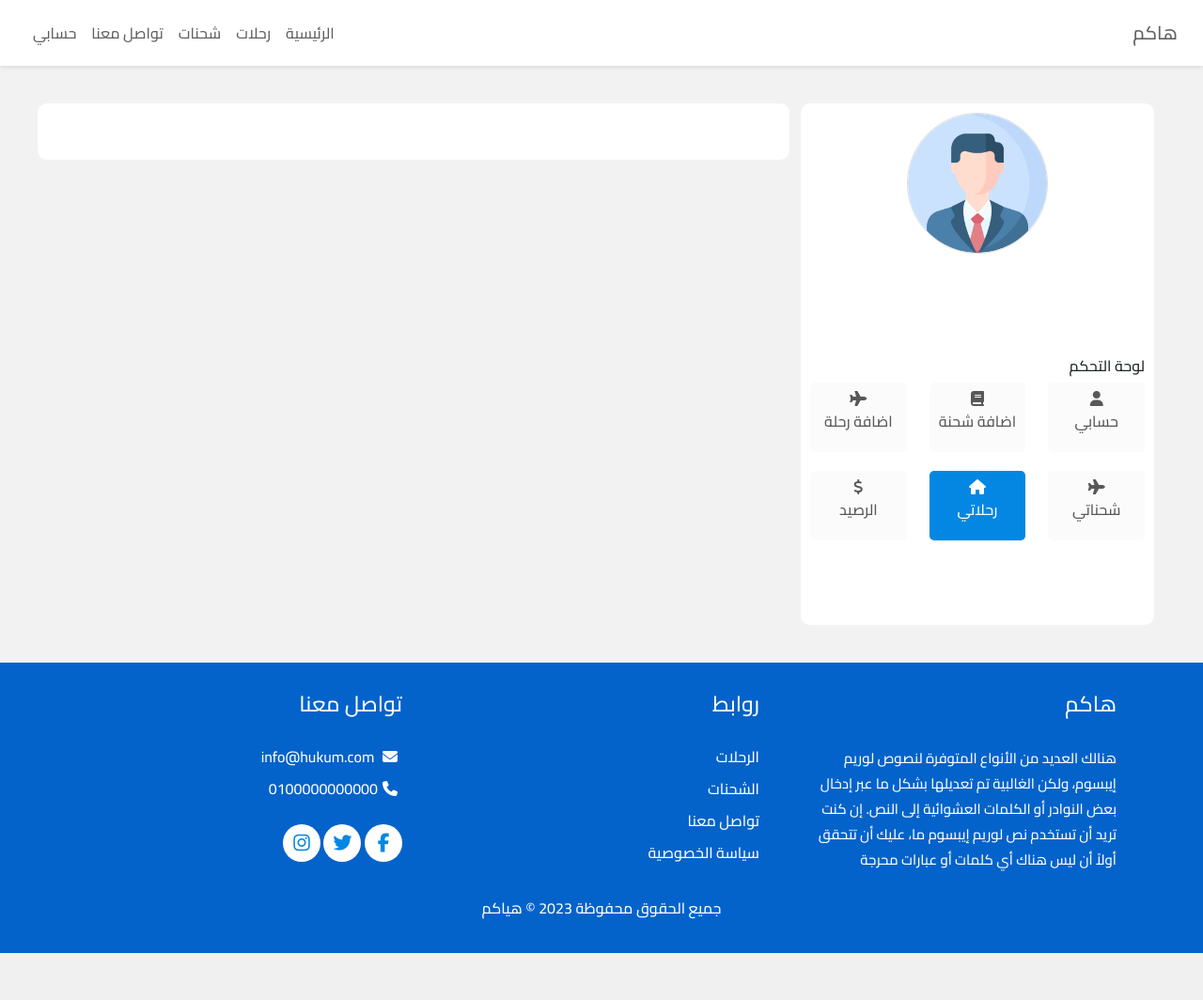
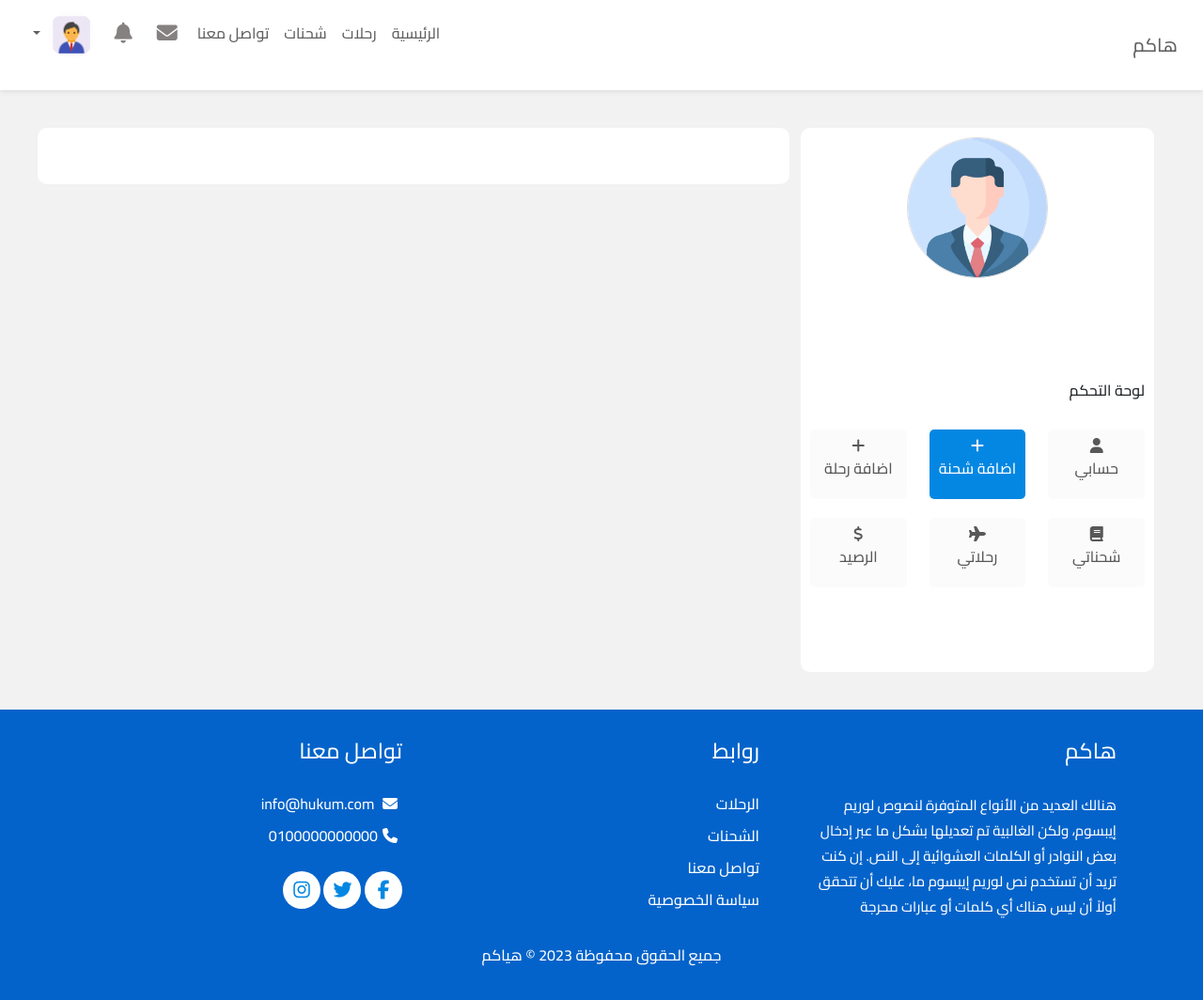
Before and after one commit to mohamedramadan29/hakum, a PHP site: page /all_travel.php in a window 1280 px wide. Shown: the whole page at 94% size. Before the commit the page ends 1014 px from the top, so only its background shows below. Run offline with PHP 8.4, Linux system fonts and the light colour scheme; the visitor is signed in with stand-in values (Sample User, id 1); data that the repository does not hold is empty; some libraries are stand-ins or nearby versions.

Commit message:
new update

```diff
--- a/all_travel.php
+++ b/all_travel.php
@@ -32,6 +32,7 @@ $userdata = $stmt->fetch();
                         </div>
                         <div class="control_setting">
                             <h6> لوحة التحكم </h6>
+                            <br>
                             <div class="row">
 
                                 <div class="col-4">
@@ -44,16 +45,16 @@ $userdata = $stmt->fetch();
                                 </div>
                                 <div class="col-4">
                                     <a href="add_product">
-                                        <div class="control_setting_section">
-                                            <i class="fa fa-book"></i>
+                                        <div class="control_setting_section active">
+                                            <i class="fa fa-plus"></i>
                                             <p> اضافة شحنة </p>
                                         </div>
                                     </a>
                                 </div>
                                 <div class="col-4">
                                     <a href="add_travel">
-                                        <div class="control_setting_section ">
-                                            <i class="fa fa-plane"></i>
+                                        <div class="control_setting_section">
+                                            <i class="fa fa-plus"></i>
                                             <p> اضافة رحلة </p>
                                         </div>
                                     </a>
@@ -61,15 +62,15 @@ $userdata = $stmt->fetch();
                                 <div class="col-4">
                                     <a href="all_product">
                                         <div class="control_setting_section">
-                                            <i class="fa fa-plane"></i>
+                                            <i class="fa fa-book"></i>
                                             <p> شحناتي </p>
                                         </div>
                                     </a>
                                 </div>
                                 <div class="col-4">
                                     <a href="all_travel">
-                                        <div class="control_setting_section active">
-                                            <i class="fa fa-home"></i>
+                                        <div class="control_setting_section">
+                                            <i class="fa fa-plane"></i>
                                             <p> رحلاتي </p>
                                         </div>
                                     </a>
--- a/include/navbar.php
+++ b/include/navbar.php
@@ -20,8 +20,22 @@
         </li>
         <?php
         if (isset($_SESSION['username'])) { ?>
-          <li class="nav-item login">
-            <a id="profile" class="nav-link" href="profile"> حسابي </a>
+
+          <li class="nav-item notification"> <a href="#"> <i class="fa fa-envelope nav-link"></i> </a> </li>
+          <li class="nav-item notification"> <a href="#"> <i class="fa fa-bell nav-link"></i> </a> </li>
+          <li class="nav-item dropdown">
+            <a class="nav-link dropdown-toggle" href="#" id="navbarDropdown" role="button" data-bs-toggle="dropdown" aria-expanded="false">
+              <img src="uploads/avatar.gif" alt="">
+            </a>
+            <ul class="dropdown-menu" aria-labelledby="navbarDropdown">
+              <li><a class="dropdown-item" href="profile"> <i class="fa fa-user"></i> حسابي </a></li>
+              <li><a class="dropdown-item" href="all_travel"> <i class="fa fa-plane"></i> رحلاتي </a></li>
+              <li><a class="dropdown-item" href="all_product"> <i class="fa fa-book"></i> شحناتي </a></li>
+              <li><a class="dropdown-item" href="add_travel"> <i class="fa fa-plus"></i> اضافة رحلة </a></li>
+              <li><a class="dropdown-item" href="add_product"> <i class="fa fa-plus"></i> اضافة شحنة </a></li>
+              <li><a class="dropdown-item" href="balance"> <i class="fa fa-dollar"></i> الرصيد </a></li>
+              <li><a class="dropdown-item" href="logout"> <i class="fa fa-sign-out"></i> تسجيل خروج </a></li>
+            </ul>
           </li>
         <?php
 
--- a/themes/css/main.css
+++ b/themes/css/main.css
@@ -23,13 +23,47 @@ body {
     padding: 15px;
     box-shadow: 0px 0px 6px 0px #ccc;
 }
+.navbar .notification{
+    font-size: 22px;
+    margin-top: 1px;
+    margin-right: 5px;
+    margin-left: 5px;
+}
+.navbar .notification i{
+    color:#858181;
+}
+.navbar .dropdown{
+    top: -11px;
+}
+.navbar .dropdown img{
+    width: 50px;
+    height: 50px;
+    border-radius: 50%;
+}
+.navbar .dropdown li{
+    padding-bottom: 5px;
+}
+.navbar .dropdown li i{
+    padding-left: 10px;
+    font-size: 15px;
+}
+.dropdown-menu[data-bs-popper] {
+    left: 0;
+    right: auto;
+}
+.dropdown-item:focus, .dropdown-item:hover{
+    background-color: var(--second-color);
+    color:#fff;
+}
 
 .navbar a {
     color: #606060;
 }
-.navbar .active{
+
+.navbar .active {
     color: var(--main-color);
 }
+
 /*
 START HERO SECTION
 */
@@ -554,16 +588,18 @@ END ABOUT US SECTION
     padding: 10px;
     border-radius: 10px;
 }
-.profile .data .slide1 .control_setting a{
+
+.profile .data .slide1 .control_setting a {
     text-decoration: none;
 }
+
 .profile .personal_image {
     text-align: center;
 }
 
 .profile .personal_image img {
     width: 150px;
-    height:150px;
+    height: 150px;
     border-radius: 100%;
     margin-bottom: 10px;
     border: 1px solid #ddd;
@@ -573,7 +609,8 @@ END ABOUT US SECTION
     font-size: 18px;
 
 }
-.control_setting{
+
+.control_setting {
     margin-bottom: 60px;
     margin-top: 100px;
 }
@@ -616,31 +653,36 @@ END ABOUT US SECTION
 .profile .slide2 .my_form .box input {
     height: 45px;
 }
-.profile .travel{
+
+.profile .travel {
     padding: 0;
     background-color: transparent;
 }
-input[type='email']{
+
+input[type='email'] {
     direction: rtl;
 }
 
-.profile .slide2 .balance_section{
-    display:flex;
+.profile .slide2 .balance_section {
+    display: flex;
     justify-content: space-between;
     align-items: center;
     border-bottom: 2px solid #f1f1f1;
-    padding-bottom:20px;
+    padding-bottom: 20px;
 }
-.profile .slide2 .balance_section .balance_num h3{
+
+.profile .slide2 .balance_section .balance_num h3 {
     font-size: 18px;
     font-weight: bold;
     margin-bottom: 30px;
 }
-.profile .slide2 .balance_section .balance_num span{
+
+.profile .slide2 .balance_section .balance_num span {
     font-size: 25px;
     color: var(--main-color);
 }
-.profile .slide2 .balance_show .btn{
+
+.profile .slide2 .balance_show .btn {
     width: 200px;
     /* height: 100px; */
     align-items: center;
@@ -648,23 +690,29 @@ input[type='email']{
     padding: 20px;
     font-size: 22px;
 }
-.profile .slide2 .add_balance{
-    margin-top:30px;
+
+.profile .slide2 .add_balance {
+    margin-top: 30px;
 }
-.profile .slide2 .add_balance h6{
+
+.profile .slide2 .add_balance h6 {
     font-size: 18px;
     font-weight: bold;
     margin-bottom: 30px;
 }
-.profile .slide2 .add_balance .box{
-margin-bottom: 30px;
+
+.profile .slide2 .add_balance .box {
+    margin-bottom: 30px;
 }
-.profile .slide2 .add_balance .box input{
+
+.profile .slide2 .add_balance .box input {
     text-align: right;
 }
-.profile .slide2 .add_balance label{
+
+.profile .slide2 .add_balance label {
     margin-bottom: 15px;
 }
+
 /****************************** END PROFILE PAGE  *******************/
 
 /* START CHAT SECTION  */
```
Also changed, not shown: add_product.php (+5 -4 lines), add_travel.php (+7 -6 lines), all_product.php (+7 -6 lines), balance.php (+7 -6 lines), profile.php (+7 -6 lines).
